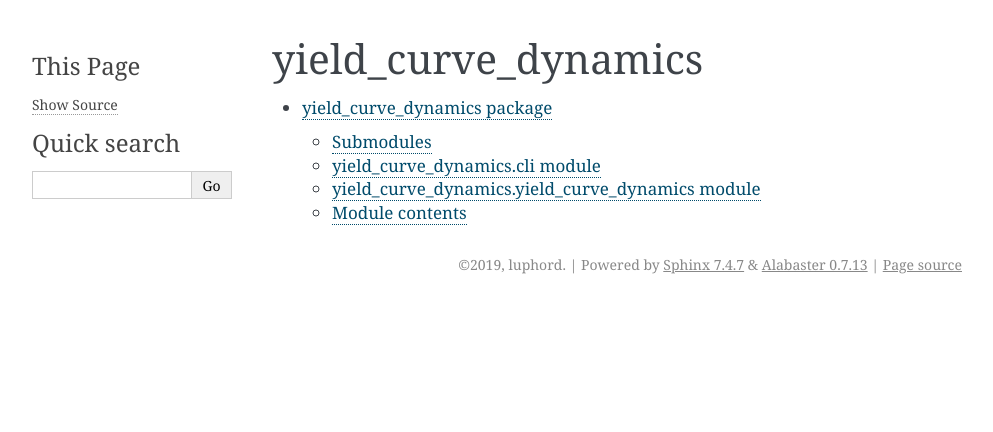
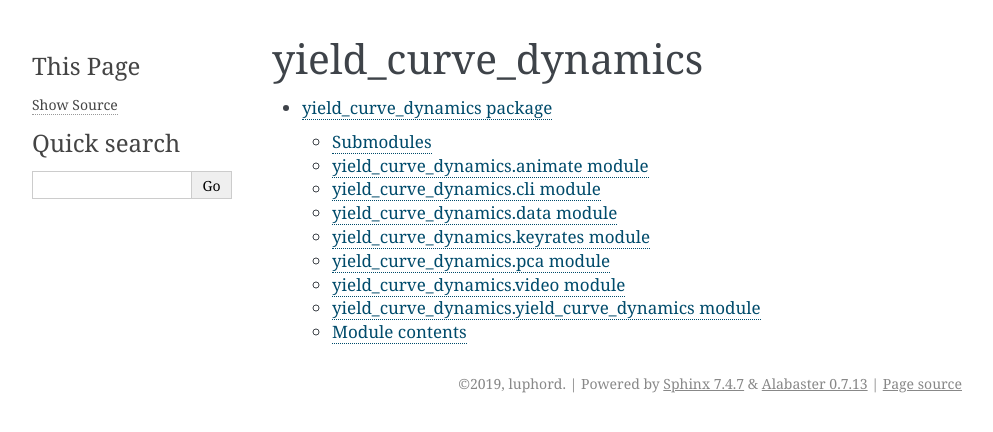
Before and after one commit to luphord/yield_curve_dynamics, a Sphinx documentation site: the page built from docs/modules.rst, in a window 1280 px wide. Shown: the top 432 px of the page, without its empty margins (148-1141 px from the left). Built offline with Sphinx 7.4.7, drawn with Linux system fonts in a browser that asks for light colours.

Commit message:
update docs

```diff
--- a/docs/yield_curve_dynamics.rst
+++ b/docs/yield_curve_dynamics.rst
@@ -4,10 +4,50 @@ yield\_curve\_dynamics package
 Submodules
 ----------
 
+yield\_curve\_dynamics.animate module
+-------------------------------------
+
+.. automodule:: yield_curve_dynamics.animate
+    :members:
+    :undoc-members:
+    :show-inheritance:
+
 yield\_curve\_dynamics.cli module
 ---------------------------------
 
 .. automodule:: yield_curve_dynamics.cli
+    :members:
+    :undoc-members:
+    :show-inheritance:
+
+yield\_curve\_dynamics.data module
+----------------------------------
+
+.. automodule:: yield_curve_dynamics.data
+    :members:
+    :undoc-members:
+    :show-inheritance:
+
+yield\_curve\_dynamics.keyrates module
+--------------------------------------
+
+.. automodule:: yield_curve_dynamics.keyrates
+    :members:
+    :undoc-members:
+    :show-inheritance:
+
+yield\_curve\_dynamics.pca module
+---------------------------------
+
+.. automodule:: yield_curve_dynamics.pca
+    :members:
+    :undoc-members:
+    :show-inheritance:
+
+yield\_curve\_dynamics.video module
+-----------------------------------
+
+.. automodule:: yield_curve_dynamics.video
     :members:
     :undoc-members:
     :show-inheritance:
```
